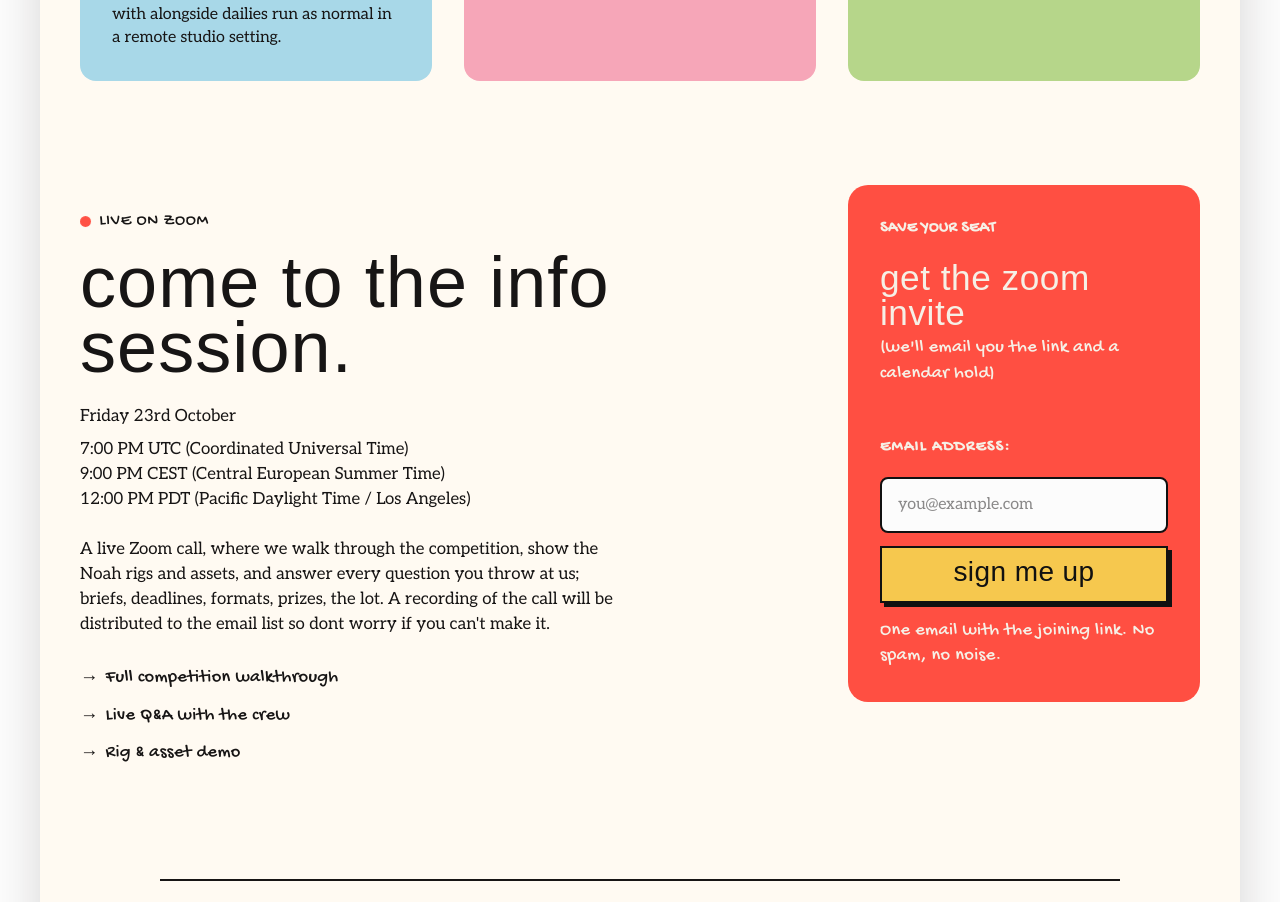
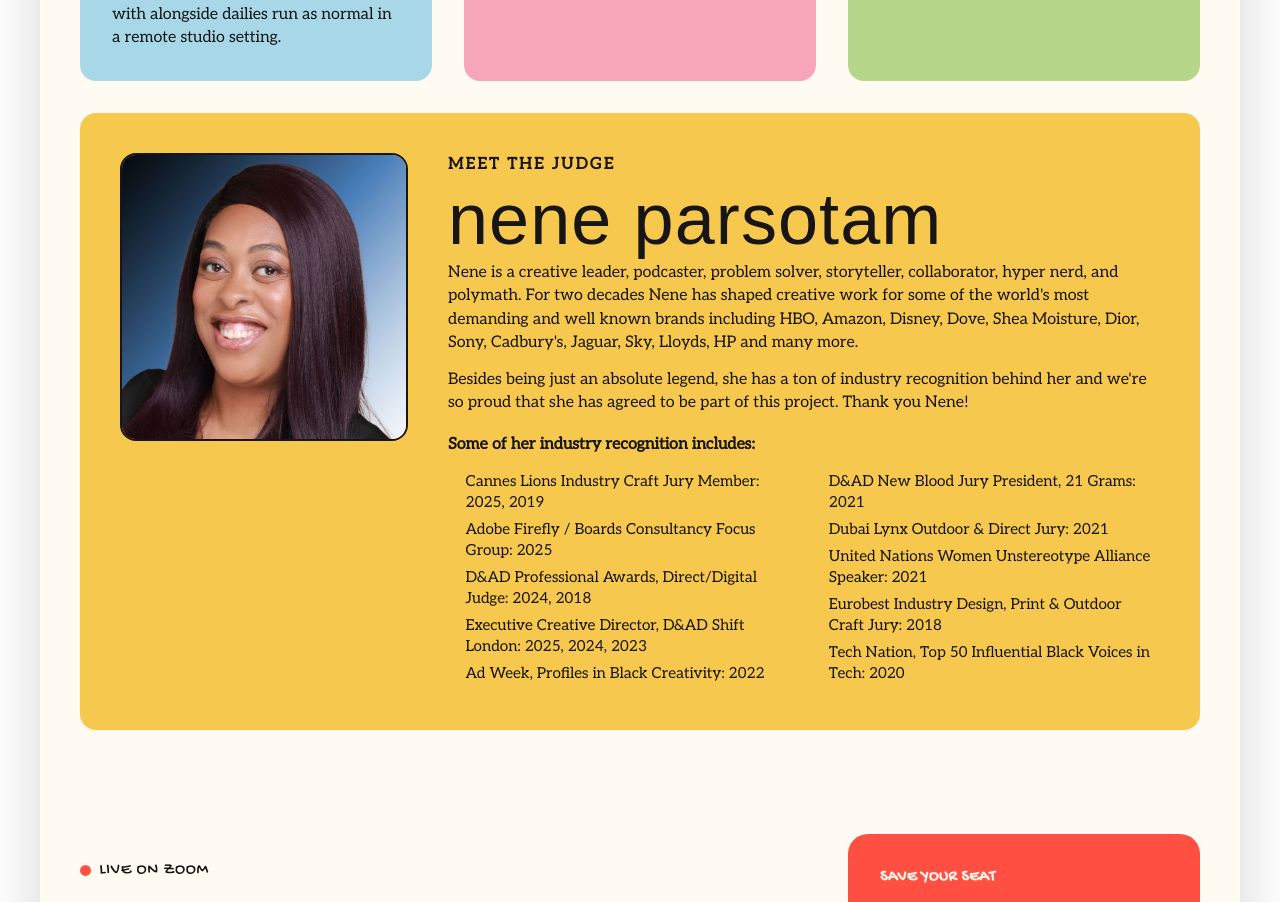
Before and after one commit to fruitskin/noahtoddler, a Next.js app: page / in a window 1280 px wide. Shown: the part 2519-3421 px from the top of the page. Built offline with nearby package versions, Linux system fonts and the light colour scheme; no server answers; a web font is replaced by a local one.

Commit message:
Add judge Nene Parsotam to competition section

```diff
--- a/app/globals.css
+++ b/app/globals.css
@@ -854,6 +854,61 @@ h2 em {
   background: var(--green);
   }
 
+  .comic-judge {
+  background: var(--yellow);
+  grid-column: 1 / -1;
+  }
+
+  .judge-photo {
+  aspect-ratio: 1;
+  border: 2px solid var(--border);
+  border-radius: 1rem;
+  flex-shrink: 0;
+  max-width: 18rem;
+  overflow: hidden;
+  width: 100%;
+  }
+
+  .judge-photo img {
+  display: block;
+  height: 100%;
+  object-fit: cover;
+  width: 100%;
+  }
+
+  .judge-copy {
+  display: flex;
+  flex-direction: column;
+  gap: .9rem;
+  min-width: 0;
+  }
+
+  .judge-kicker {
+  font-size: .8rem;
+  font-weight: 700;
+  letter-spacing: .14em;
+  text-transform: uppercase;
+  }
+
+  .judge-recognition-title {
+  font-weight: 700;
+  margin-top: .25rem;
+  }
+
+  .judge-recognition {
+  columns: 1;
+  font-size: .95rem;
+  line-height: 1.4;
+  margin: 0;
+  padding-left: 1.1rem;
+  }
+
+  .judge-recognition li {
+  break-inside: avoid;
+  margin-bottom: .35rem;
+  }
+
+
 .competition-cta {
   display: flex;
   justify-content: center;
@@ -1525,9 +1580,25 @@ h2 em {
   }
 
   /* Third panel takes a full row so the 2-col grid doesn't leave a gap */
-  .comic-panel:last-child {
+  .comic-who {
   grid-column: 1 / -1;
   }
+
+  .comic-judge {
+  align-items: flex-start;
+  flex-direction: row;
+  gap: 2rem;
+  }
+
+  .judge-photo {
+  width: 14rem;
+  }
+
+  .judge-recognition {
+  columns: 2;
+  column-gap: 2rem;
+  }
+
 
   .competition-sponsors {
     grid-column: 2 / -1;
@@ -1624,9 +1695,19 @@ h2 em {
     grid-template-columns: repeat(3, 1fr);
   }
 
-  .comic-panel:last-child {
+  .comic-who {
   grid-column: auto;
   }
+
+  .comic-judge {
+  gap: 2.5rem;
+  padding: 2.5rem;
+  }
+
+  .judge-photo {
+  width: 18rem;
+  }
+
 
   .info-session {
     gap: 2rem;
--- a/app/page.tsx
+++ b/app/page.tsx
@@ -138,6 +138,30 @@ export default function Page() {
             <h3>Who?</h3>
             <p>This competition is open to all animators. 2D or 3D, student or veteran. As long as you can bring Noah to life move, you are welcome.</p>
           </article>
+          <article className="comic-panel comic-judge">
+            <div className="judge-photo">
+              <img src="/judges/nene-parsotam.jpeg" alt="Nene Parsotam" />
+            </div>
+            <div className="judge-copy">
+              <p className="judge-kicker">Meet the judge</p>
+              <h3>Nene Parsotam</h3>
+              <p>Nene is a creative leader, podcaster, problem solver, storyteller, collaborator, hyper nerd, and polymath. For two decades Nene has shaped creative work for some of the world&apos;s most demanding and well known brands including HBO, Amazon, Disney, Dove, Shea Moisture, Dior, Sony, Cadbury&apos;s, Jaguar, Sky, Lloyds, HP and many more.</p>
+              <p>Besides being just an absolute legend, she has a ton of industry recognition behind her and we&apos;re so proud that she has agreed to be part of this project. Thank you Nene!</p>
+              <p className="judge-recognition-title">Some of her industry recognition includes:</p>
+              <ul className="judge-recognition">
+                <li>Cannes Lions Industry Craft Jury Member: 2025, 2019</li>
+                <li>Adobe Firefly / Boards Consultancy Focus Group: 2025</li>
+                <li>D&amp;AD Professional Awards, Direct/Digital Judge: 2024, 2018</li>
+                <li>Executive Creative Director, D&amp;AD Shift London: 2025, 2024, 2023</li>
+                <li>Ad Week, Profiles in Black Creativity: 2022</li>
+                <li>D&amp;AD New Blood Jury President, 21 Grams: 2021</li>
+                <li>Dubai Lynx Outdoor &amp; Direct Jury: 2021</li>
+                <li>United Nations Women Unstereotype Alliance Speaker: 2021</li>
+                <li>Eurobest Industry Design, Print &amp; Outdoor Craft Jury: 2018</li>
+                <li>Tech Nation, Top 50 Influential Black Voices in Tech: 2020</li>
+              </ul>
+            </div>
+          </article>
         </div>
         <div className="info-session" id="info-session">
           <div className="info-copy">
```
Also changed, not shown: public/judges/nene-parsotam.jpeg (added). Lines whose indentation alone changed are shown as unchanged.
